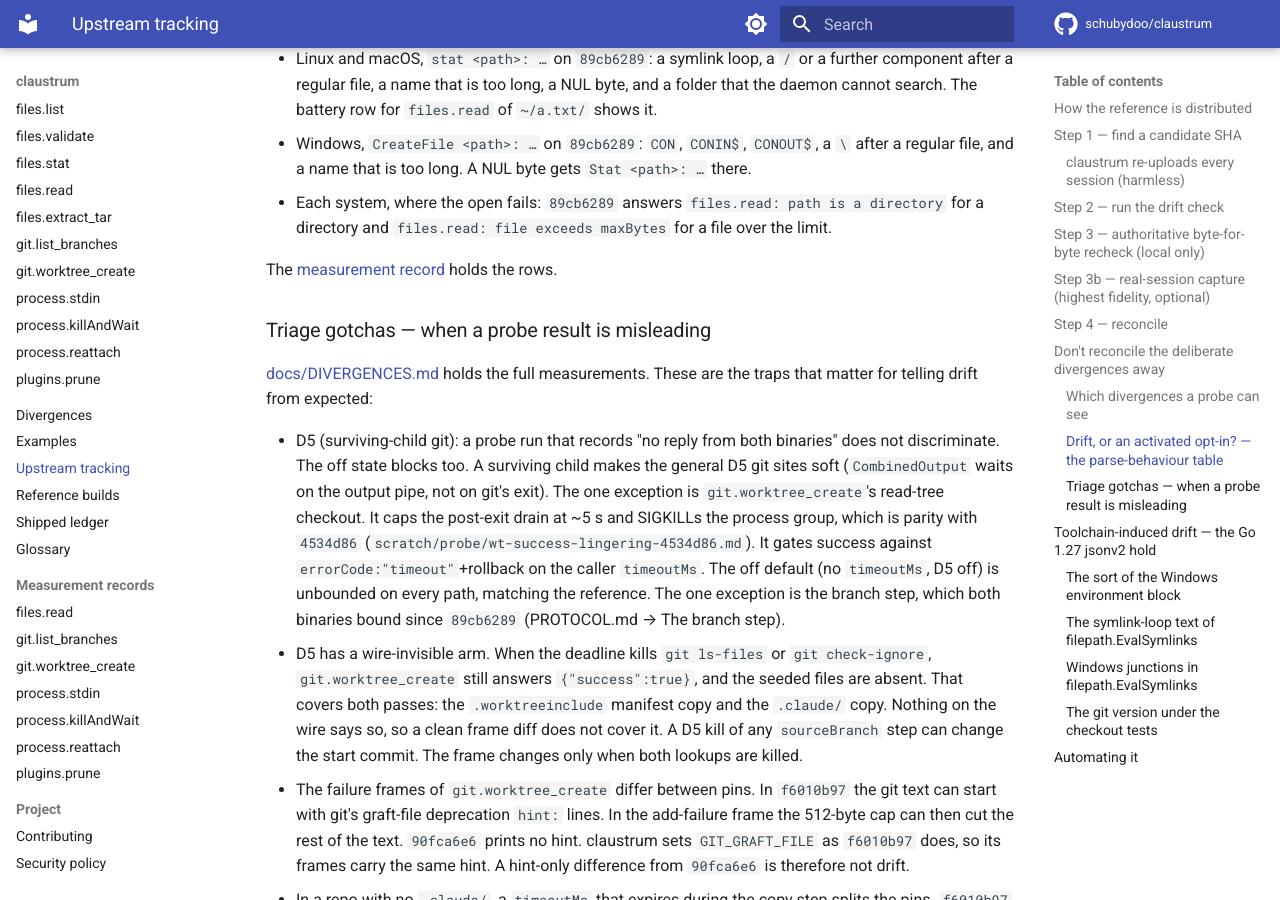
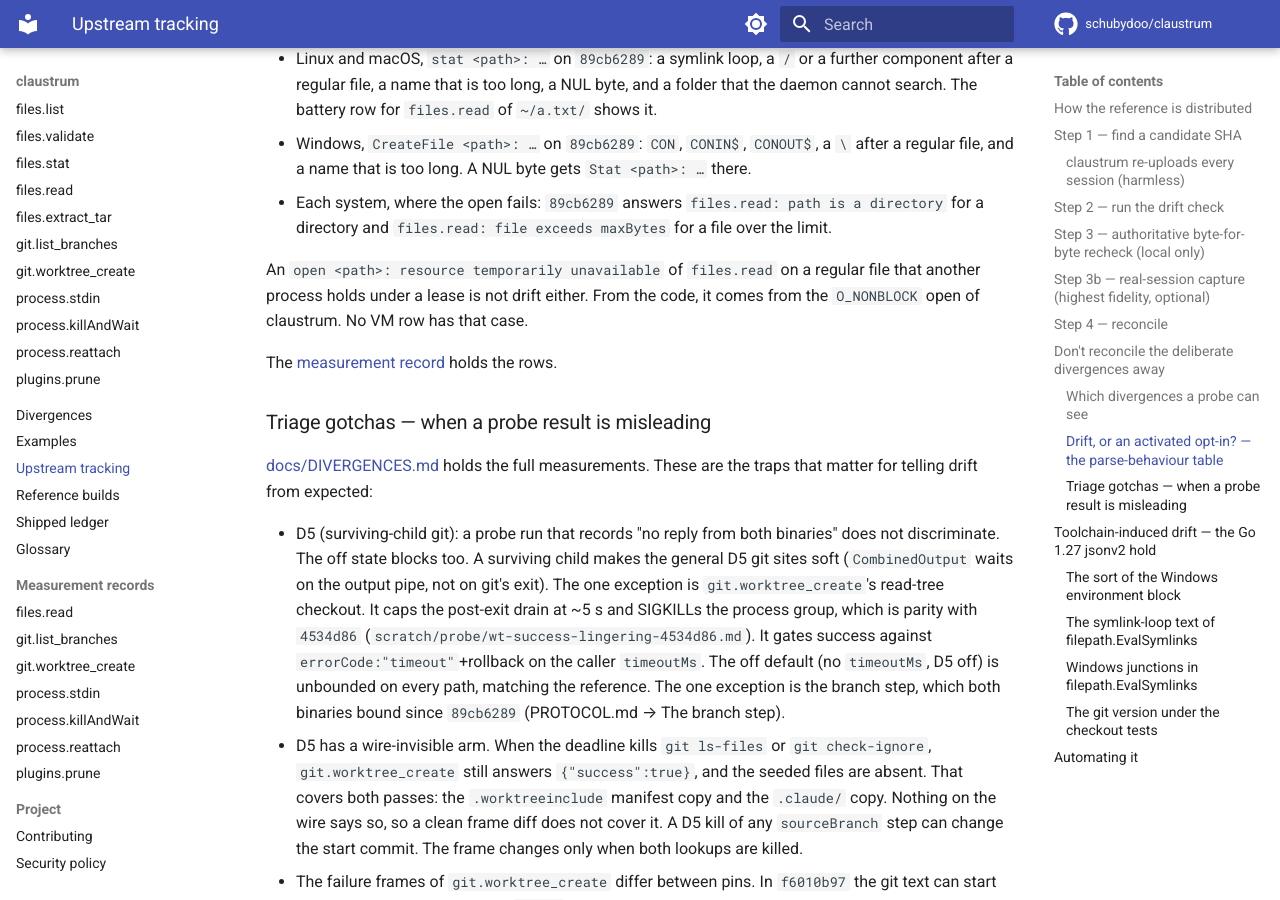
Before and after one commit to schubydoo/claustrum, an MkDocs documentation site: the page built from docs/UPSTREAM-TRACKING.md, in a window 1280 px wide and 900 px high, scrolled down 7723 px. Built offline with MkDocs 1.6.1 and Material for MkDocs 9.7.7, drawn with Linux system fonts in a browser that asks for light colours; comment, search, counter and statistics services are not loaded.

Commit message:
fix: size the files.read buffer from the stat, and three document points
Review nits of round 1. The read buffer starts at the size of the stat
again, as before the open-first order. The page has its own row for a
failed stat of the open file, at its place in the order of the tests.
The tracking page names the open error of a leased regular file.

Co-Authored-By: Claude Opus 5.5 <noreply@anthropic.com>

```diff
--- a/docs/UPSTREAM-TRACKING.md
+++ b/docs/UPSTREAM-TRACKING.md
@@ -284,6 +284,11 @@ another text:
 - Each system, where the open fails: `89cb6289` answers `files.read: path is a
   directory` for a directory and `files.read: file exceeds maxBytes` for a file
   over the limit.
+
+An `open <path>: resource temporarily unavailable` of `files.read` on a regular
+file that another process holds under a lease is not drift either. From the
+code, it comes from the `O_NONBLOCK` open of claustrum. No VM row has that
+case.
 
 The [measurement record](record/files-read.md) holds the rows.
 
```
Also changed, not shown: docs/protocol/files-read.md (+2 -1 lines), 1 other file.
